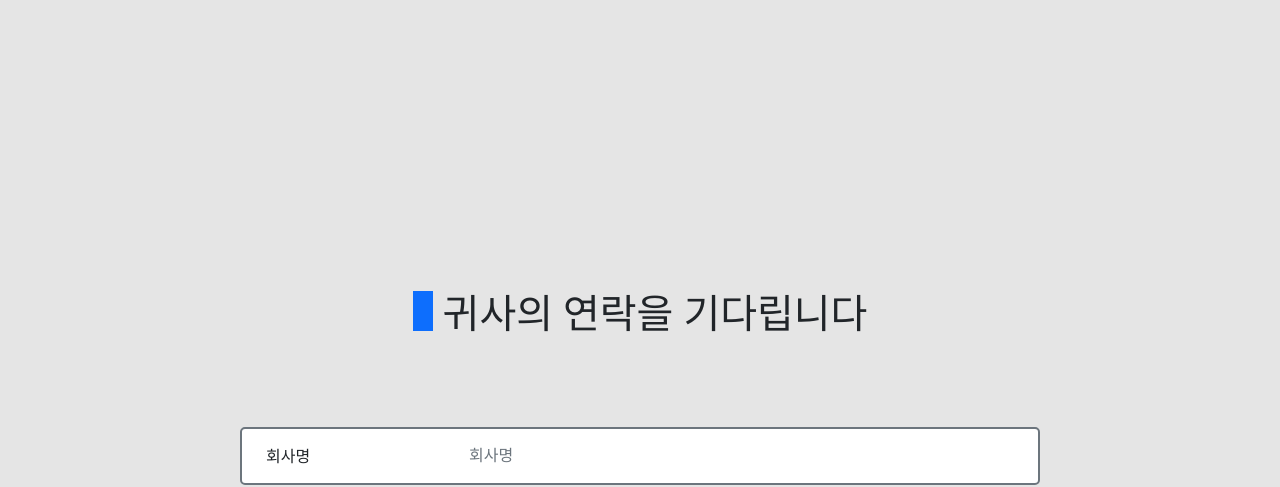
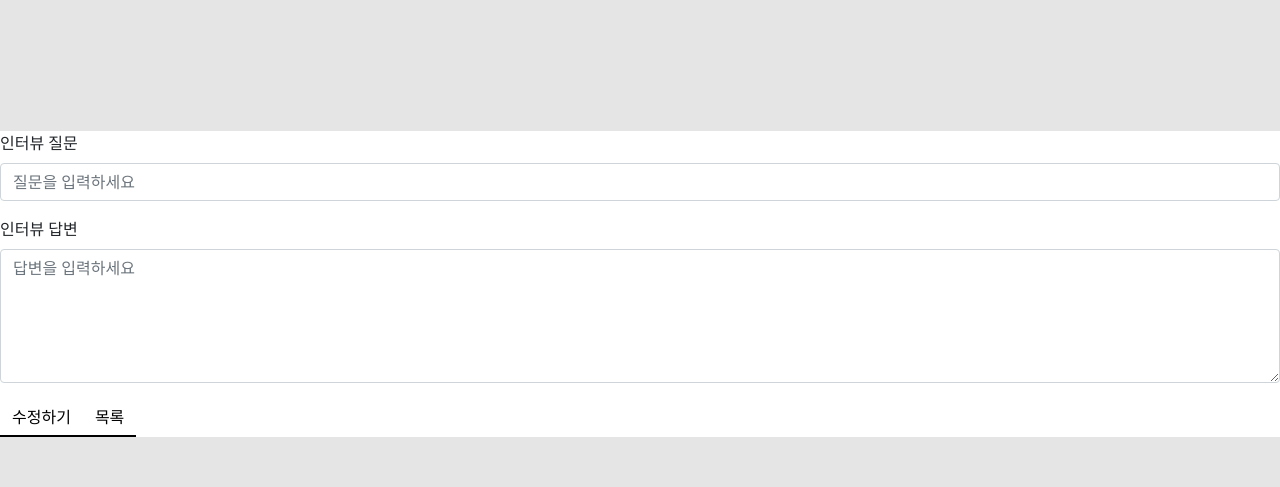
Before and after one commit to lbaku89/portfolio-react-220418, a React (Create React App) app in the folder front/: page /interviewModify/1 in a window 1280 px wide. Shown: the part 2880-3367 px from the top of the page. Built offline with nearby package versions, Linux system fonts and the light colour scheme; no server answers; a web font is replaced by a local one.

Commit message:
220504 interview Modify 통신 설계중

```diff
--- a/front/src/App.js
+++ b/front/src/App.js
@@ -4,6 +4,7 @@ import MainPage from './components/MainPage'
 import AboutMe from './components/AboutMe';
 import Portfolio from './components/Portfolio';
 import PreInterview from './components/PreInterview';
+import InterviewModify from './components/InterviewModify'
 import PreInterviewAdmin from './components/PreInterviewAdmin';
 import ContactMe from './components/ContactMe';
 import QuickMenu3 from './components/QuickMenu3';
@@ -48,15 +49,8 @@ function App() {
               }}>
           </PreInterviewAdmin>}>
         </Route>
-        <Route path='/admin' element={
-          <PreInterviewAdmin dbinfo={{
-            titlenm:'아마존 인터뷰목록',
-            botable:'interviewList',
-            crud:'select',
-            mapper:'introduceSQL',
-            mapperid : 'interviewList'
-              }}>
-          </PreInterviewAdmin>}>
+        <Route path='/interviewModify/:no' element={
+         <InterviewModify></InterviewModify>}>
         </Route>
       </Routes>
       <ContactMe dbinfo={{titlenm : '리액트스트랩 모듈로 만든 폼 아마존과연동',
--- /dev/null
+++ b/front/src/components/InterviewModify.js
@@ -0,0 +1,57 @@
+import React from 'react'
+import { useParams, useNavigate} from 'react-router-dom'
+import {Form, Button} from 'react-bootstrap';
+import axios from 'axios';
+
+export default function InterviewModify() {
+
+  let params = useParams();
+  const navigate = useNavigate();
+
+
+  const interviewSelectFn= async()=>{
+    try{
+      axios.post("/commentApi?crud=select",
+      {
+        header:{'Content-Type' : 'application/json'},
+        body:{"crudId":"preInterviewSelect", "no":params.no}
+      })
+      .then(
+        res=>{
+          console.log("commentSelect res.data:", res.data)
+        }
+      )
+      .catch(err=>{
+        console.log("node에서 data react로 data반환 실패 :", err)
+      })
+    }
+    catch(err){
+      console.log("node로 data전달 실패", err)
+    }
+  }
+
+  console.log(params.no);
+  return (
+    <div id="preInterviewModifyDiv">
+    <Form name="preInterviewModifyForm">
+        <Form.Group>
+          <input type='hidden' name='crudId' value="preInterviewInsert"/>
+        </Form.Group>
+        <Form.Group className="mb-3" controlId="formNickname">
+          <Form.Label>인터뷰 질문</Form.Label>
+          <Form.Control name="interviewModifyQuestion" type="text" placeholder="질문을 입력하세요" />
+        </Form.Group>
+        <Form.Group className="mb-3" controlId="formTextArea">
+          <Form.Label>인터뷰 답변</Form.Label>
+          <Form.Control name="interviewModifyAnswer" as="textarea" rows={5} placeholder="답변을 입력하세요"/>
+        </Form.Group>
+        <Button className='buttonStyle1'>
+          수정하기
+        </Button>
+        <Button className='buttonStyle1'>
+          목록
+        </Button>
+    </Form>
+  </div>
+  )
+}
```
Also changed, not shown: 1 other file (tests, documents, lock files or other folders).
